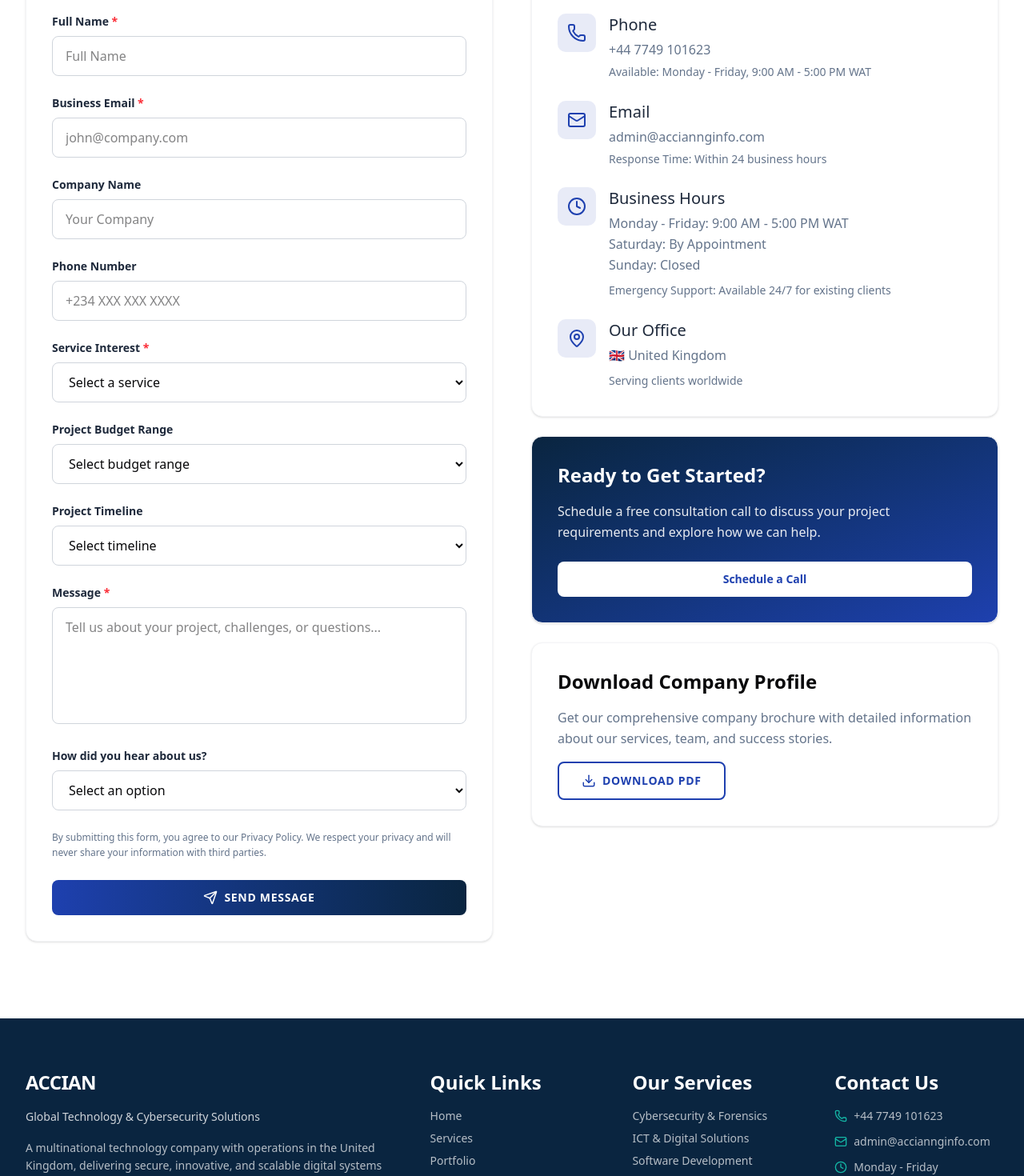
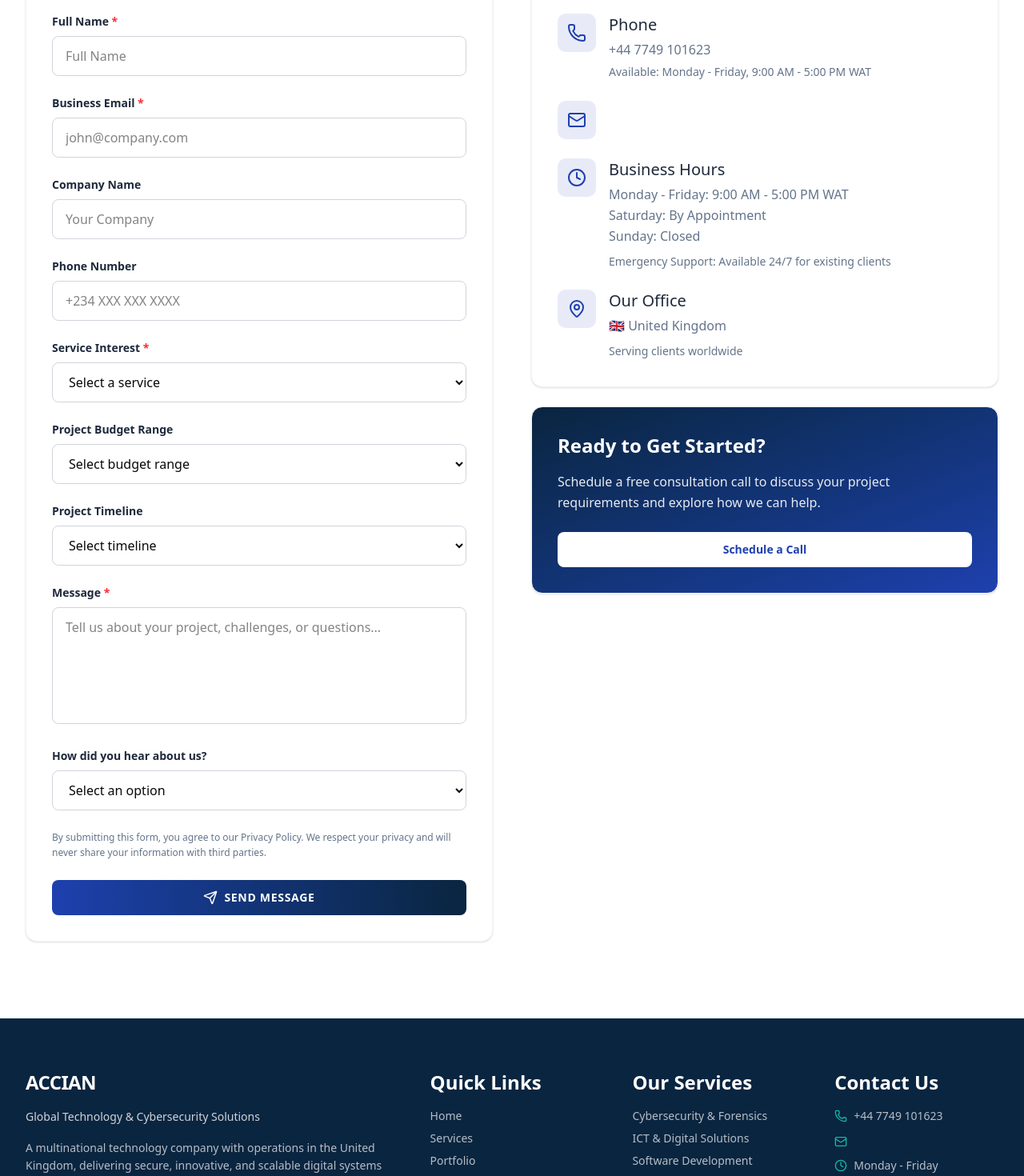
Before and after one commit to bobprince4u/accian, a React (Vite) app: page /contact in a window 1280 px wide. Shown: the part 460-1930 px from the top of the page at 80% size. Built offline with nearby package versions, Linux system fonts and the light colour scheme; no server answers.

Commit message:
modified:   src/pages/ContactPage.tsx added:    src/config/api.ts modified:   src/pages/HomePage.tsx modified:   src/components/Footer.tsx

```diff
--- a/src/components/Footer.tsx
+++ b/src/components/Footer.tsx
@@ -207,9 +207,7 @@
                   href="mailto:admin@acciannginfo.com"
                   className="text-white/70 hover:text-[#14B8A6] transition-colors"
                   aria-label="Email us at admin@acciannginfo.com"
-                >
-                  admin@acciannginfo.com
-                </a>
+                ></a>
               </li>
               <li className="flex items-start gap-2">
                 <Clock
--- /dev/null
+++ b/src/config/api.ts
@@ -0,0 +1 @@
+export const API_URL = import.meta.env.VITE_API_URL || "http://localhost:2025";
--- a/src/pages/ContactPage.tsx
+++ b/src/pages/ContactPage.tsx
@@ -1,6 +1,6 @@
 import { useState } from "react";
 import {
-  Download,
+  //Download,
   Phone,
   Mail,
   Clock,
@@ -8,6 +8,7 @@
   Send,
   CheckCircle2,
 } from "lucide-react";
+import { API_URL } from "../config/api";
 
 export default function ContactPage() {
   const [formData, setFormData] = useState({
@@ -41,8 +42,7 @@
     setSubmitting(true);
 
     try {
-      const response = await fetch("http://localhost:2025/api/contact", {
-        method: "POST",
+      const response = await fetch(`${API_URL}/api/contact`, {
         headers: { "Content-Type": "application/json" },
         body: JSON.stringify(formData),
       });
@@ -393,15 +393,15 @@
                     <div className="w-12 h-12 rounded-lg bg-[#1E40AF]/10 flex items-center justify-center shrink-0">
                       <Mail className="text-[#1E40AF]" size={24} />
                     </div>
-                    <div>
+                    {/* <div>
                       <h5 className="mb-1 text-[#1E293B]">Email</h5>
                       <p className="text-[#64748B] mb-1">
-                        admin@acciannginfo.com
+
                       </p>
                       <p className="text-sm text-[#64748B]">
                         Response Time: Within 24 business hours
                       </p>
-                    </div>
+                    </div> */}
                   </div>
 
                   <div className="flex items-start gap-4">
@@ -448,7 +448,7 @@
                 </button>
               </div>
 
-              <div className="card">
+              {/* <div className="card">
                 <h4 className="mb-4">Download Company Profile</h4>
                 <p className="text-[#64748B] mb-4">
                   Get our comprehensive company brochure with detailed
@@ -458,7 +458,7 @@
                   <Download size={18} />
                   Download PDF
                 </button>
-              </div>
+              </div> */}
             </div>
           </div>
         </div>
--- a/src/pages/HomePage.tsx
+++ b/src/pages/HomePage.tsx
@@ -5,6 +5,7 @@
 
 import { trustIndicators, stats } from "../data/HomPageData";
 import { Globe, Clock, Star } from "lucide-react";
+import { API_URL } from "../config/api";
 
 interface Service {
   id?: string;
@@ -44,7 +45,7 @@
   //fetch services data from API
   const fetchServices = async () => {
     try {
-      const res = await axios.get("http://localhost:2025/api/services");
+      const res = await axios.get(`${API_URL}/api/services`);
       const data = res.data.data || res.data;
       setServices(Array.isArray(data) ? data : []); // Adjust based on API response structure
     } catch {
@@ -57,7 +58,7 @@
   //fetch testimonials data from API
   const fetchTestimonials = async () => {
     try {
-      const res = await axios.get("http://localhost:2025/api/testimonials");
+      const res = await axios.get(`${API_URL}/api/testimonials`);
       const data = res.data.data || res.data;
 
       // Map backend keys to frontend keys
```
